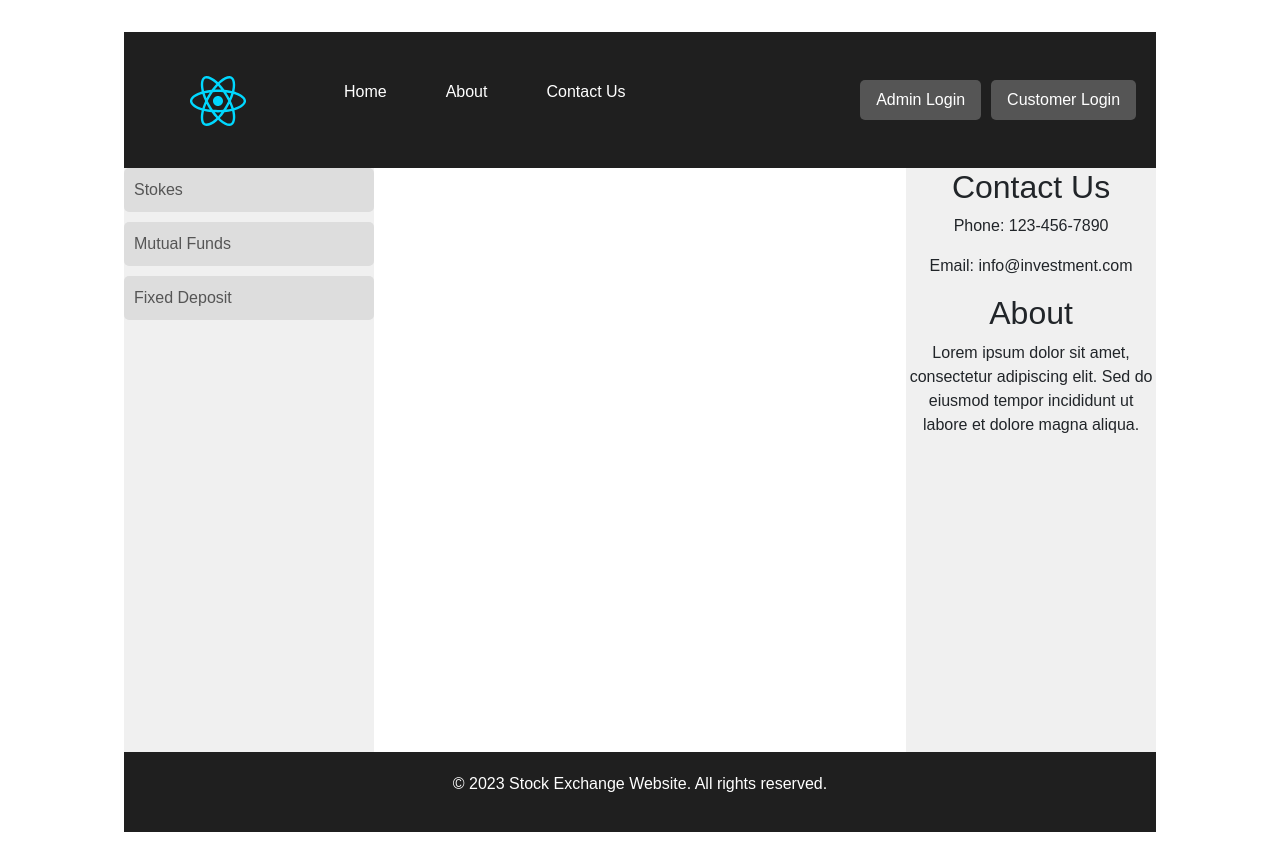
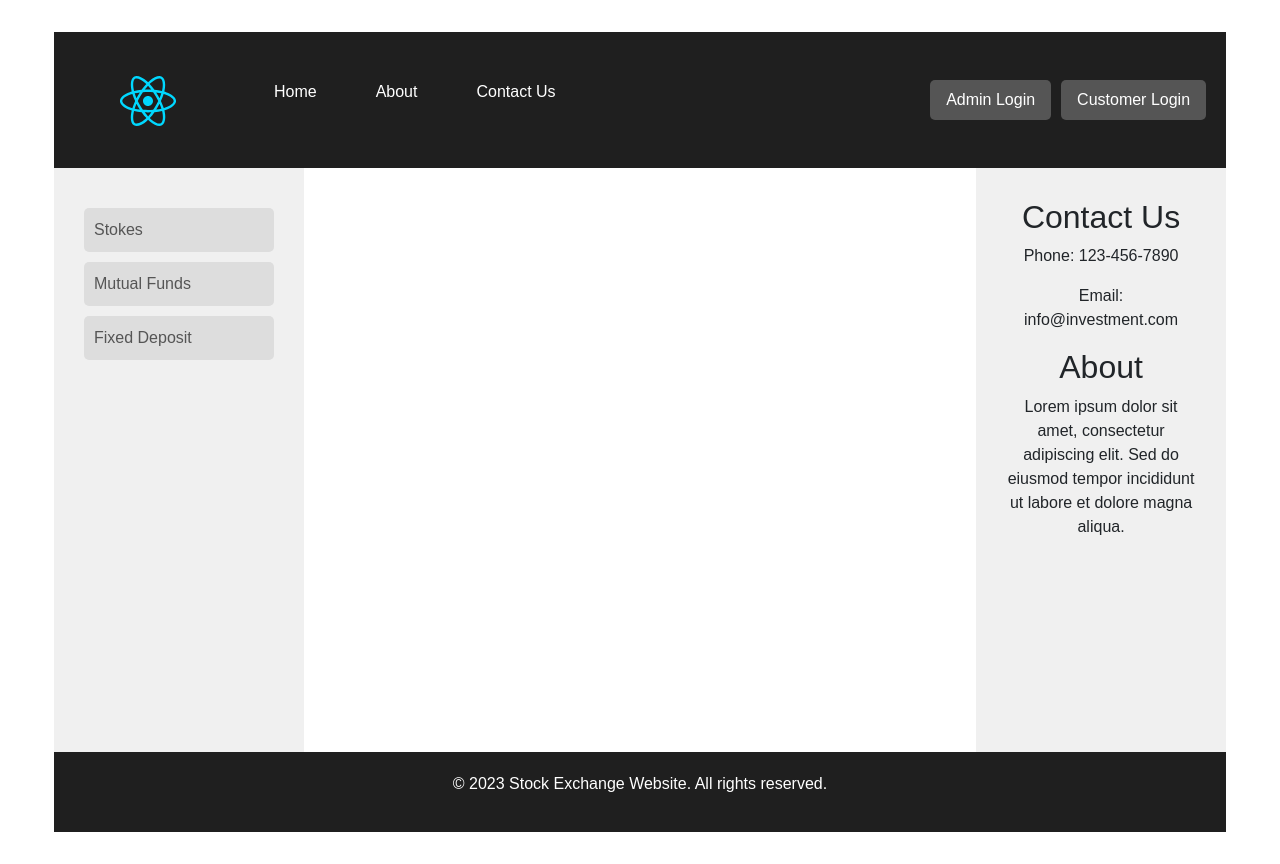
Before and after one commit to cadhage/growthgenie-stock-website, a React (Vite) app: page / in a window 1280 px wide. Built offline with nearby package versions, Linux system fonts and the light colour scheme.

Commit message:
miner adjustments

```diff
--- a/src/App.css
+++ b/src/App.css
@@ -332,3 +332,7 @@
 .table tbody tr {
   padding: 2px; /* Adjust row spacing */
 }
+.sidebar-button {
+  margin-top: 10px; /* Add some top margin to lower the button */
+  /* Other button styles */
+}
--- a/src/assets/styles.css
+++ b/src/assets/styles.css
@@ -55,16 +55,18 @@ body {
 .sidebar-left {
   flex: 0 0 250px;
   background-color: #f0f0f0;
+  padding: 30px;
 }
 
 .main-content {
   flex: 1;
-  padding: 20px;
+  padding: 30px;
 }
 
 .sidebar-right {
   flex: 0 0 250px;
   background-color: #f0f0f0;
+  padding: 30px;
 }
 
 /* Responsive styles */
--- a/src/components/SidebarLeft.jsx
+++ b/src/components/SidebarLeft.jsx
@@ -1,6 +1,80 @@
+// import { useState, useEffect } from "react";
+// import { FontAwesomeIcon } from "@fortawesome/react-fontawesome";
+// import { faBars } from "@fortawesome/free-solid-svg-icons";
+
+// const SidebarLeft = ({
+//   handleMutualFundClick,
+//   handleFixedDepositeClick,
+//   handleTopStokesClick,
+// }) => {
+//   const [collapsed, setCollapsed] = useState(false);
+//   const [isMobile, setIsMobile] = useState(false);
+
+//   useEffect(() => {
+//     const handleResize = () => {
+//       if (window.innerWidth <= 768) {
+//         setIsMobile(true);
+//         setCollapsed(true);
+//       } else {
+//         setIsMobile(false);
+//         setCollapsed(false);
+//       }
+//     };
+
+//     window.addEventListener("resize", handleResize);
+//     handleResize();
+
+//     return () => {
+//       window.removeEventListener("resize", handleResize);
+//     };
+//   }, []);
+
+//   const toggleSidebar = () => {
+//     setCollapsed(!collapsed);
+//   };
+
+//   return (
+//     !isMobile && (
+//       <aside className={`sidebar-left${collapsed ? " collapsed" : ""}`}>
+//         <nav className={`sidebar-menu${collapsed ? " hide-background" : ""}`}>
+//           <ul className="sidebar-menu">
+//             <li>
+//               <button
+//                 className="sidebar-link"
+//                 onClick={() => handleTopStokesClick()}
+//               >
+//                 Stokes
+//               </button>
+//             </li>
+//             <li>
+//               <button
+//                 className="sidebar-link"
+//                 onClick={() => handleMutualFundClick()} // Handle Mutual Fund button click
+//               >
+//                 Mutual Funds
+//               </button>
+//             </li>
+//             <li>
+//               <button
+//                 className="sidebar-link"
+//                 onClick={() => handleFixedDepositeClick()}
+//               >
+//                 Fixed Deposit
+//               </button>
+//             </li>
+//             {/* Add more menu options */}
+//           </ul>
+//         </nav>
+//       </aside>
+//     )
+//   );
+// };
+
+// export default SidebarLeft;
 import { useState, useEffect } from "react";
 import { FontAwesomeIcon } from "@fortawesome/react-fontawesome";
 import { faBars } from "@fortawesome/free-solid-svg-icons";
+// import "./SidebarLeft.css"; // Import CSS file for styling
 
 const SidebarLeft = ({
   handleMutualFundClick,
@@ -40,7 +114,7 @@ const SidebarLeft = ({
           <ul className="sidebar-menu">
             <li>
               <button
-                className="sidebar-link"
+                className="sidebar-link sidebar-button"
                 onClick={() => handleTopStokesClick()}
               >
                 Stokes
@@ -48,15 +122,15 @@ const SidebarLeft = ({
             </li>
             <li>
               <button
-                className="sidebar-link"
-                onClick={() => handleMutualFundClick()} // Handle Mutual Fund button click
+                className="sidebar-link sidebar-button"
+                onClick={() => handleMutualFundClick()}
               >
                 Mutual Funds
               </button>
             </li>
             <li>
               <button
-                className="sidebar-link"
+                className="sidebar-link sidebar-button"
                 onClick={() => handleFixedDepositeClick()}
               >
                 Fixed Deposit
```
